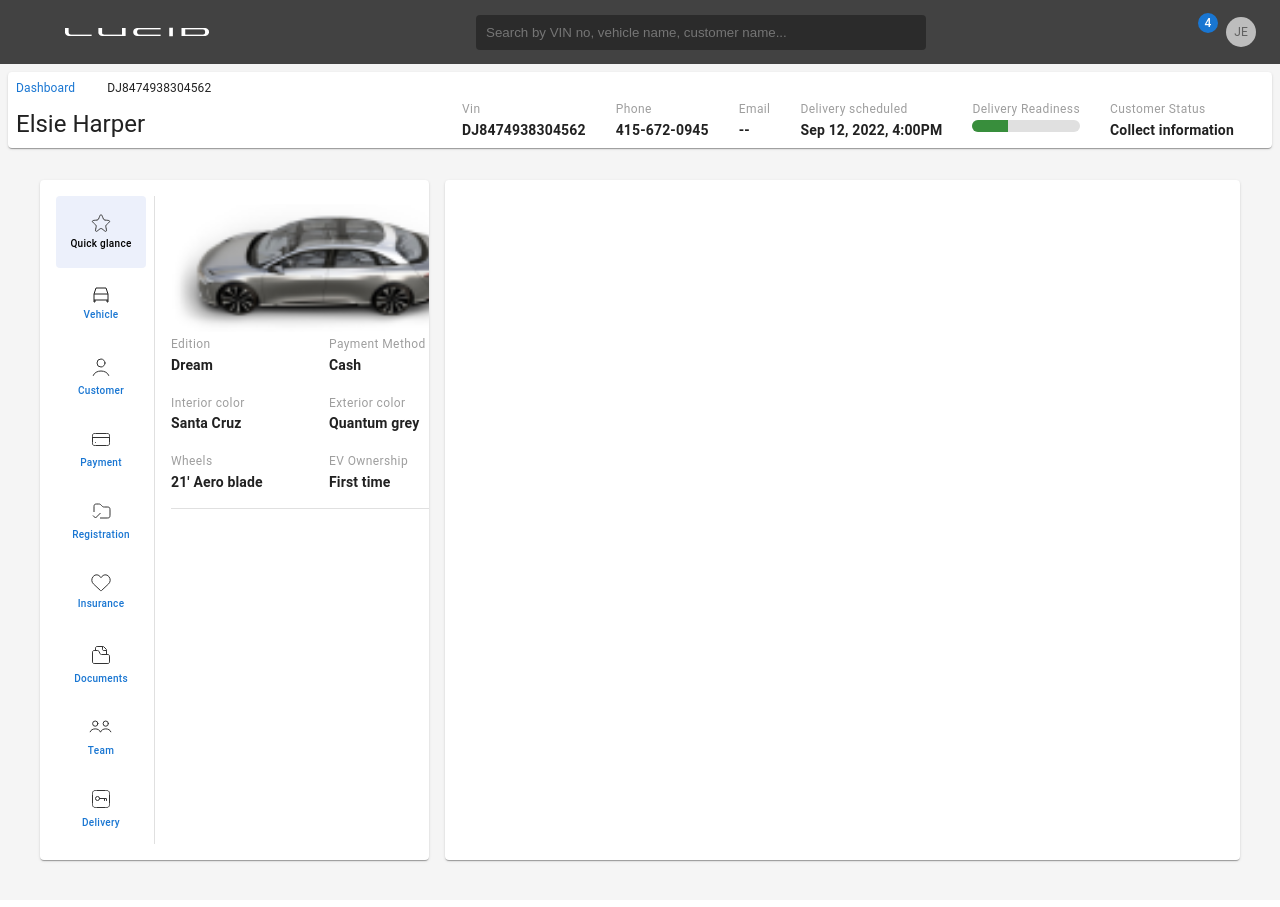
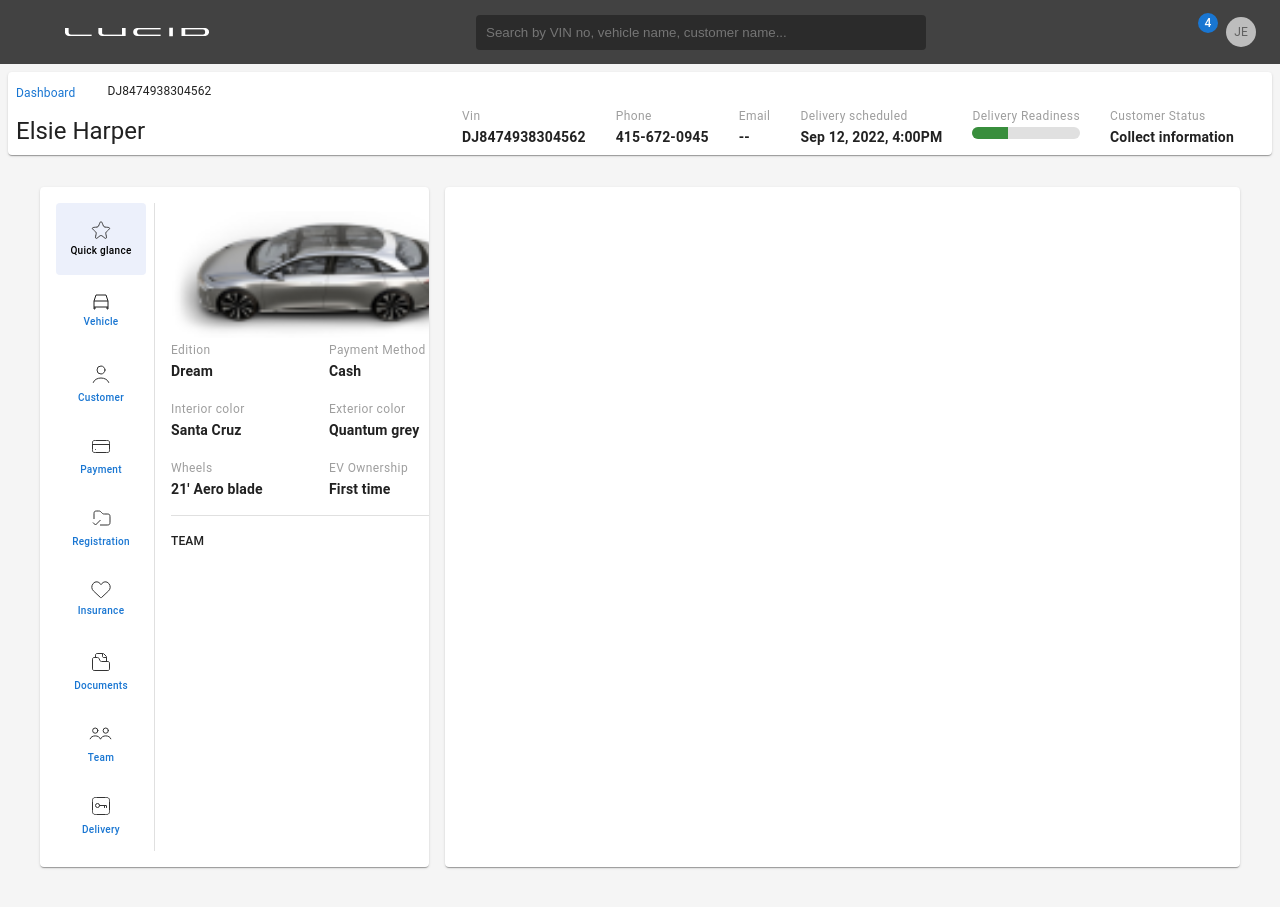
Before and after one commit to prashantks834006/lm-v360-main, a React (Create React App) app: page /vehicles/123 in a window 1280 px wide. Built offline with nearby package versions, Linux system fonts and the light colour scheme; some icons are missing; the HTML template or start-up script is replaced by a standard one.

Commit message:
rename label to chip

```diff
--- a/src/components/BreadCrumbs/BreadCrumbs.tsx
+++ b/src/components/BreadCrumbs/BreadCrumbs.tsx
@@ -22,11 +22,7 @@
             {item.label}
           </Typography>
         ) : (
-          <Link to={item.link}>
-            <Typography variant="body2" sx={{ color: (theme) => theme.palette.primary.main, fontSize: 12 }}>
-              {item.label}
-            </Typography>
-          </Link>
+          <Link to={item.link}>{item.label}</Link>
         )
       ),
     [links]
--- a/src/components/Label/Label.tsx
+++ b/src/components/Chip/Chip.tsx
@@ -5,7 +5,7 @@
   text: string;
 };
 
-const LabelWrapper = styled(Box)(() => ({
+const ChipWrapper = styled(Box)(() => ({
   border: '0.8px solid black',
   width: 'max-content',
   fontSize: 10,
@@ -13,6 +13,6 @@
   borderRadius: '3px',
 }));
 
-const Label: FC<Props> = ({ text }) => <LabelWrapper>{text}</LabelWrapper>;
+const Chip: FC<Props> = ({ text }) => <ChipWrapper>{text}</ChipWrapper>;
 
-export default Label;
+export default Chip;
--- a/src/components/Link/Link.tsx
+++ b/src/components/Link/Link.tsx
@@ -3,7 +3,8 @@
 
 const Link = styled(RouterLink)(({ theme }) => ({
   textDecoration: 'none',
-  color: theme.palette.common.black,
+  color: theme.palette.primary.main,
+  fontSize: 12,
 }));
 
 export default Link;
--- a/src/modules/CarList/CarTaskItem.tsx
+++ b/src/modules/CarList/CarTaskItem.tsx
@@ -6,7 +6,7 @@
 import Stepper from '../../components/Stepper/Stepper';
 import Typography from '../../components/Typography/Typography';
 import ICar from '../../types/cars';
-import Label from '../../components/Label/Label';
+import Chip from '../../components/Chip/Chip';
 
 type Props = {
   car: ICar;
@@ -50,7 +50,7 @@
               <Typography weight={400} size={12}>
                 {car.message}
               </Typography>
-              <Label text={car.status} />
+              <Chip text={car.status} />
             </Stack>
           </Stack>
         </Grid>
--- a/src/modules/Header/Search.tsx
+++ b/src/modules/Header/Search.tsx
@@ -6,7 +6,7 @@
 import { Typography, Divider, Stack, Box } from '@mui/material';
 import Link from '../../components/Link/Link';
 import { PATHS } from '../../utils/constants';
-import Label from '../../components/Label/Label';
+import Chip from '../../components/Chip/Chip';
 import {
   generateRandomName,
   generateRandomString,
@@ -122,7 +122,7 @@
           {(groupedOptions as typeof vehicles).map((option, index) => (
             <>
               <li {...getOptionProps({ option, index })}>
-                <Link to={PATHS.vahicle(option.id)}>
+                <Link to={PATHS.vahicle(option.id)} sx={{ color: (theme) => theme.palette.common.black }}>
                   <Stack direction="row">
                     <Box sx={{ flexGrow: 1 }}>
                       <Typography sx={{ fontSize: 12, fontWeight: 'bold' }}>{option.id}</Typography>
@@ -131,7 +131,7 @@
                       </Typography>
                     </Box>
                     <div>
-                      <Label text={option.status} />
+                      <Chip text={option.status} />
                     </div>
                   </Stack>
                 </Link>
--- a/src/modules/SummaryDashboard/index.tsx
+++ b/src/modules/SummaryDashboard/index.tsx
@@ -53,24 +53,12 @@
         </Stack>
         <Box>
           <Stack direction="row" alignItems="center" justifyContent="center" gap={1}>
-            <Link to={PATHS.vehicles}>
-              <Typography variant="body2" sx={{ color: (theme) => theme.palette.primary.main, fontSize: 12 }}>
-                All Vehicles
-              </Typography>
-            </Link>
+            <Link to={PATHS.vehicles}>All Vehicles</Link>
             <Divider orientation="vertical" flexItem />
             <Typography sx={{ fontSize: 12 }}>Search with saved filters:</Typography>
-            <Link to={PATHS.vehicles}>
-              <Typography variant="body2" sx={{ color: (theme) => theme.palette.primary.main, fontSize: 12 }}>
-                Upcoming Deliveries
-              </Typography>
-            </Link>
+            <Link to={PATHS.vehicles}>Upcoming Deliveries</Link>
             <Divider orientation="vertical" flexItem />
-            <Link to={PATHS.vehicles}>
-              <Typography variant="body2" sx={{ color: (theme) => theme.palette.primary.main, fontSize: 12 }}>
-                PDI-Costa Misa
-              </Typography>
-            </Link>
+            <Link to={PATHS.vehicles}>PDI-Costa Misa</Link>
             <Divider orientation="vertical" flexItem />
             <Link to={PATHS.vehicles}>
               <Stack
--- a/src/modules/VehicleVerticalTabs/QuickGlance.tsx
+++ b/src/modules/VehicleVerticalTabs/QuickGlance.tsx
@@ -1,7 +1,8 @@
-import { Box, Divider, Grid } from '@mui/material';
+import { Box, Divider, Grid, Stack } from '@mui/material';
 import React from 'react';
 import Label from '../../pages/Vehicle/InfoHeader/Label';
 import img from '../../assets/images/image1.png';
+import Typography from '../../components/Typography/Typography';
 
 const QuickGlance = () => {
   return (
@@ -29,6 +30,13 @@
         <Grid item xs={12}>
           <Divider />
         </Grid>
+        <Grid item xs={12}>
+          <Stack>
+            <Typography size={12} weight={500} sx={{ textTransform: 'uppercase' }}>
+              team
+            </Typography>
+          </Stack>
+        </Grid>
       </Grid>
     </Box>
   );
```
Also changed, not shown: src/pages/Vehicle.tsx (deleted, +0 -25 lines), 2 other files (tests, documents, lock files or other folders).
